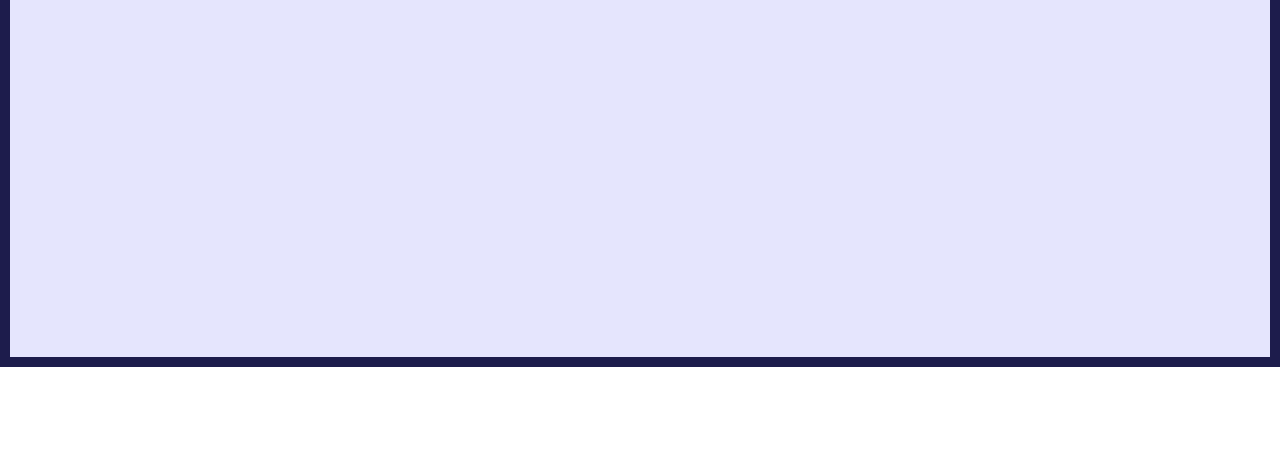
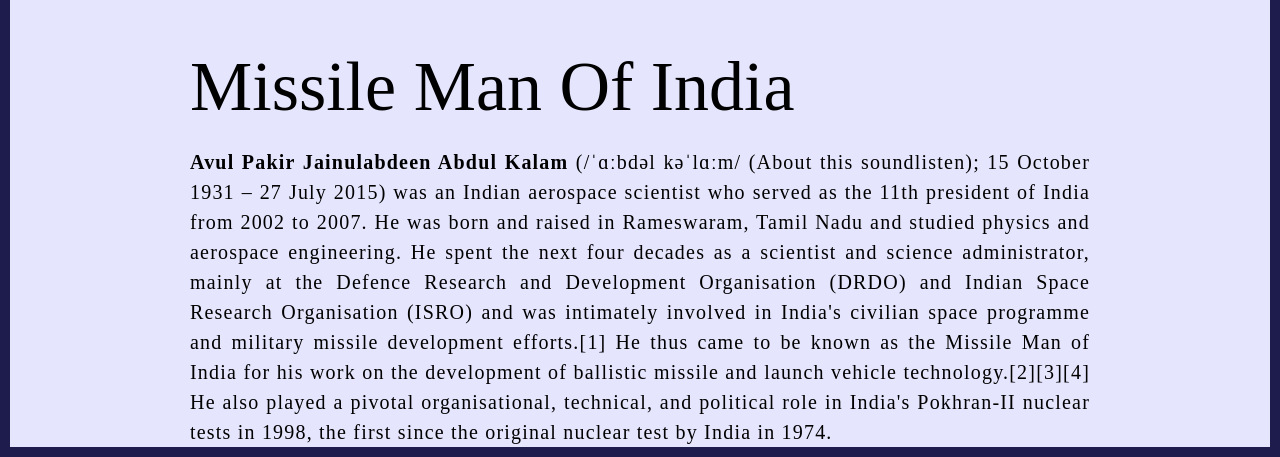
Before and after one commit to Anjukdas/Self_Practices-TributeProfile, a plain HTML site: page index.html in a window 1280 px wide. Shown: the part 433-890 px from the top of the page. Before the commit the page ends 800 px from the top, so only its background shows below. Drawn offline with Linux system fonts and the light colour scheme.

Commit message:
aboutsection completed

```diff
--- a/index.html
+++ b/index.html
@@ -20,6 +20,21 @@
                     <h4>1931-2015</h4>
                 </div>
             </section>
+            <section class="about_section">
+                <h2>Missile Man Of India</h2>
+                <p><b>Avul Pakir Jainulabdeen Abdul Kalam</b> (/ˈɑːbdəl kəˈlɑːm/ (About this soundlisten); 15 October
+                    1931 – 27 July 2015) was an Indian aerospace scientist who served as the 11th president of India
+                    from 2002 to 2007. He was born and raised in Rameswaram, Tamil Nadu and studied physics and
+                    aerospace engineering. He spent the next four decades as a scientist and science administrator,
+                    mainly at the Defence Research and Development Organisation (DRDO) and Indian Space Research
+                    Organisation (ISRO) and was intimately involved in India's civilian space programme and military
+                    missile development efforts.[1] He thus came to be known as the Missile Man of India for his work on
+                    the development of ballistic missile and launch vehicle technology.[2][3][4] He also played a
+                    pivotal organisational, technical, and political role in India's Pokhran-II nuclear tests in 1998,
+                    the first since the original nuclear test by India in 1974.
+                </p>
+            </section>
+
         </div>
     </div>
 </body>
--- a/style.css
+++ b/style.css
@@ -49,3 +49,21 @@ img {
     text-align: end;
     font-size: 30px;
 }
+
+.about_section {
+    margin-top: 50px;
+}
+
+.about_section h2 {
+    font-size: 70px;
+    font-weight: 400;
+    margin-bottom: 20px;
+
+}
+
+.about_section p {
+    font-size: 20px;
+    line-height: 30px;
+    letter-spacing: 1.2px;
+    text-align: justify;
+}
```
